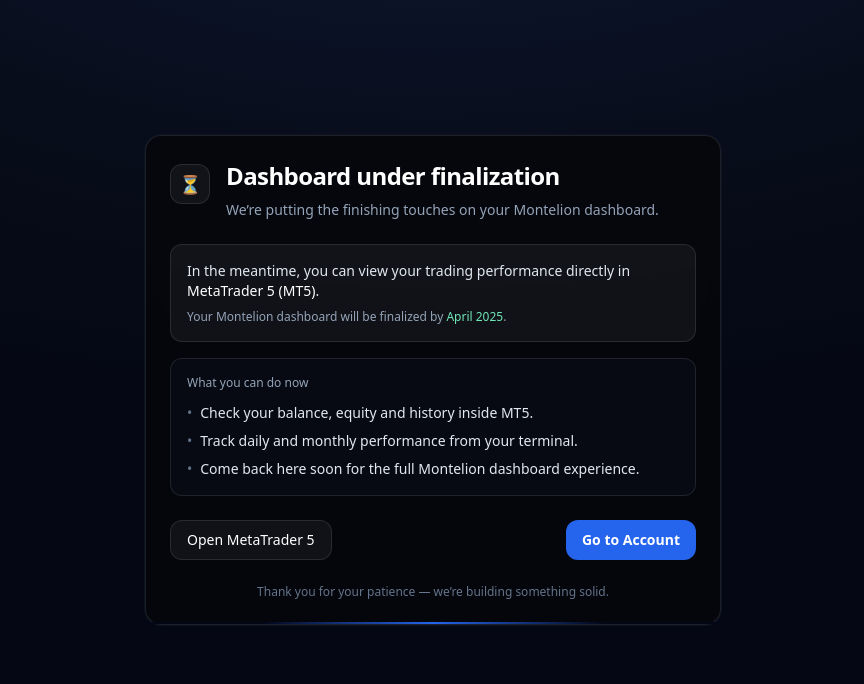
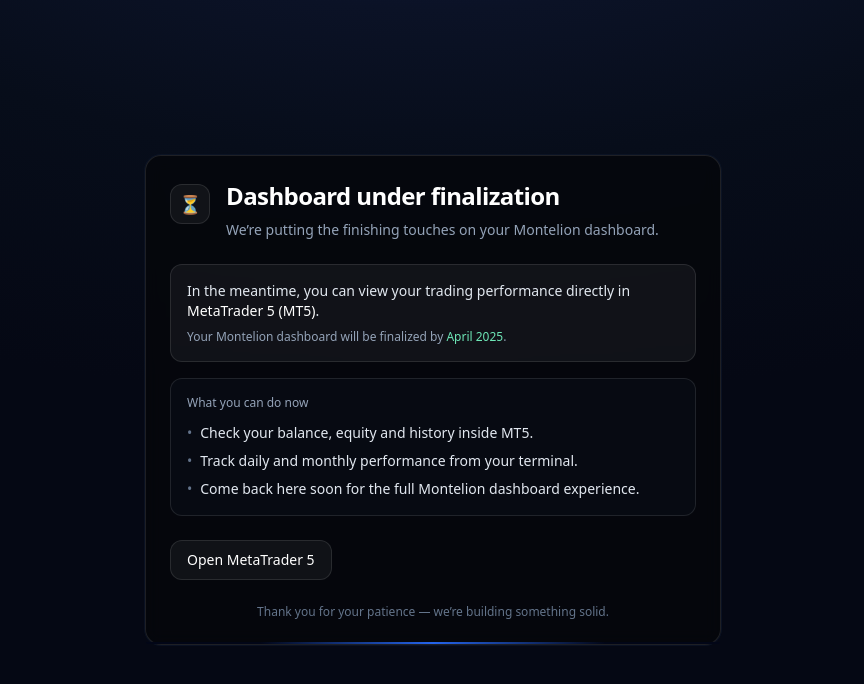
Before and after one commit to montelioncapital/montelion-app-v1, a Next.js app: page /dashboard in a window 1280 px wide. Shown: the top 684 px of the page, without its empty margins (207-1071 px from the left). Built offline with nearby package versions, Linux system fonts and the light colour scheme.

Commit message:
Refactor dashboard layout and update action links
Updated layout and structure of the dashboard page, including changes to the main container and action sections.

```diff
--- a/app/dashboard/page.tsx
+++ b/app/dashboard/page.tsx
@@ -1,16 +1,15 @@
-// app/dashboard/page.jsx
+// app/(public)/dashboard/page.jsx
 "use client";
 
 import { useMemo } from "react";
-import Link from "next/link";
 
 export default function DashboardFinalizingPage() {
   const april2025 = useMemo(() => "April 2025", []);
 
   return (
-    <div className="relative z-10 flex min-h-[calc(100vh-40px)] items-center justify-center px-4 py-10">
-      <div className="w-full max-w-xl rounded-2xl border border-white/10 bg-[#05070b]/80 p-6 shadow-[0_0_0_1px_rgba(15,23,42,0.65)] backdrop-blur">
-        {/* Blue gradient line (same vibe as your cards) */}
+    <div className="relative z-10 flex min-h-screen items-center justify-center px-4 py-10">
+      <div className="relative w-full max-w-xl rounded-2xl border border-white/10 bg-[#05070b]/80 p-6 shadow-[0_0_0_1px_rgba(15,23,42,0.65)] backdrop-blur">
+        {/* Blue gradient line */}
         <div className="pointer-events-none absolute inset-x-0 bottom-0 h-[2px] rounded-b-2xl bg-[linear-gradient(to_right,#020617_0%,#020617_20%,#2564ec_50%,#020617_80%,#020617_100%)]" />
 
         <div className="flex items-start gap-4">
@@ -41,7 +40,9 @@ export default function DashboardFinalizingPage() {
           </div>
 
           <div className="rounded-xl border border-white/10 bg-[#070a12] p-4">
-            <div className="text-xs font-medium text-slate-400">What you can do now</div>
+            <div className="text-xs font-medium text-slate-400">
+              What you can do now
+            </div>
             <ul className="mt-3 space-y-2 text-sm text-slate-200">
               <li className="flex gap-2">
                 <span className="text-slate-500">•</span>
@@ -53,15 +54,16 @@ export default function DashboardFinalizingPage() {
               </li>
               <li className="flex gap-2">
                 <span className="text-slate-500">•</span>
-                <span>Come back here soon for the full Montelion dashboard experience.</span>
+                <span>
+                  Come back here soon for the full Montelion dashboard experience.
+                </span>
               </li>
             </ul>
           </div>
         </div>
 
-        {/* Actions */}
-        <div className="mt-6 flex flex-col gap-3 sm:flex-row sm:items-center sm:justify-between">
-          {/* MT5 doesn't have a universal web link; keep it as guidance */}
+        {/* Action */}
+        <div className="mt-6 flex items-center justify-start">
           <a
             href="https://www.metatrader5.com/"
             target="_blank"
@@ -70,13 +72,6 @@ export default function DashboardFinalizingPage() {
           >
             Open MetaTrader 5
           </a>
-
-          <Link
-            href="/account"
-            className="inline-flex h-10 items-center justify-center rounded-xl bg-[#2564ec] px-4 text-sm font-semibold text-white hover:opacity-95 transition"
-          >
-            Go to Account
-          </Link>
         </div>
 
         <div className="mt-6 text-center text-xs text-slate-500">
```
